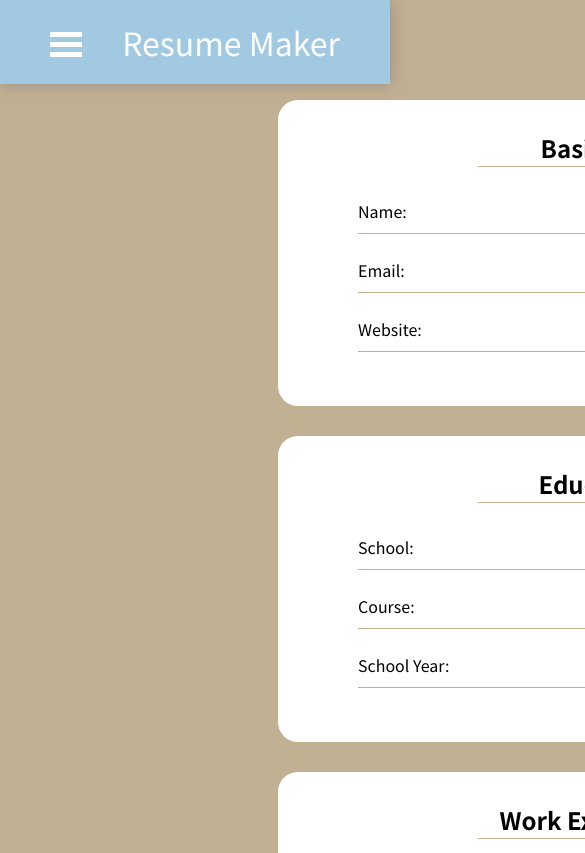
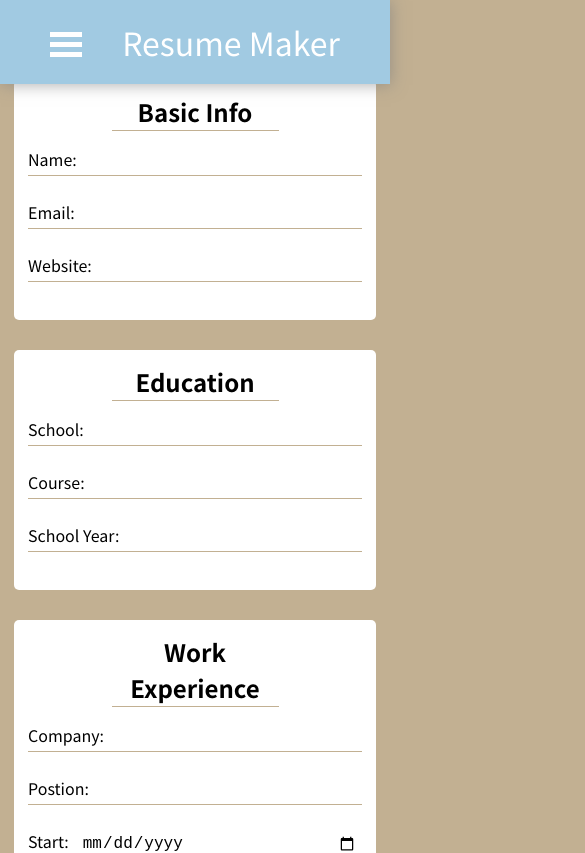
Before and after one commit to liampc/resume-maker, a React (Create React App) app: page / in a window 390 px wide. Shown: the top 853 px of the page, 585 px wide, since content can reach past the window. Built offline with nearby package versions, Linux system fonts and the light colour scheme.

Commit message:
edit mobile responsive display

```diff
--- a/src/components/_components.scss
+++ b/src/components/_components.scss
@@ -42,30 +42,54 @@
 
     &__box {
         flex: 1;
+        border: none;
         font-size: 1rem;
-        padding: 0.5rem;
-        border: none;
-        margin-left: 1rem;
+        margin-left: 0.5rem;
+        padding: 5px;
+
+
+        @include breakpoint-up('large'){
+            padding: 0.5rem;
+            margin-left: 1rem;
+        }
+
     }
 
 }
 
 
 .card {
+
+
     background-color: white;
-    min-width: 40rem;
-    padding: 1.875rem 5rem;
+    border-radius: 5px;
     margin-bottom: 1.875rem;
-    border-radius: 20px;
+    padding: 0.875rem;
     display: flex;
     flex-direction: column;
     justify-content: center;
 
+
     h2 {
         text-align: center;
-        margin-bottom: 2rem;
         border-bottom: 1px solid $Brown;
         width: 50%;
+        margin-bottom: 1rem;
         align-self: center;
     }
+
+
+    @include breakpoint-up('large'){
+        border-radius: 20px;
+        padding: 1.875rem 5rem;
+        max-width: 40rem;
+
+
+        h2 {
+            margin-bottom: 2rem;
+
+        }
+    }
+
+
 }
--- a/src/layout/main/_main.scss
+++ b/src/layout/main/_main.scss
@@ -3,11 +3,18 @@
 
 
 .main {
-    margin-left: 20vw;
-    padding: 6.25rem 12.5rem;
-    display: flex;
-    justify-content: center;
-    flex-direction: column;
+
+    margin: 0 auto;
+    padding: 5rem 0.875rem;
 
 
+    @include breakpoint-up('large'){
+
+        margin-left: 20vw;
+        padding: 6.25rem 12.5rem;
+        display: flex;
+        justify-content: center;
+        flex-direction: column;
+    }
+
 }
```
